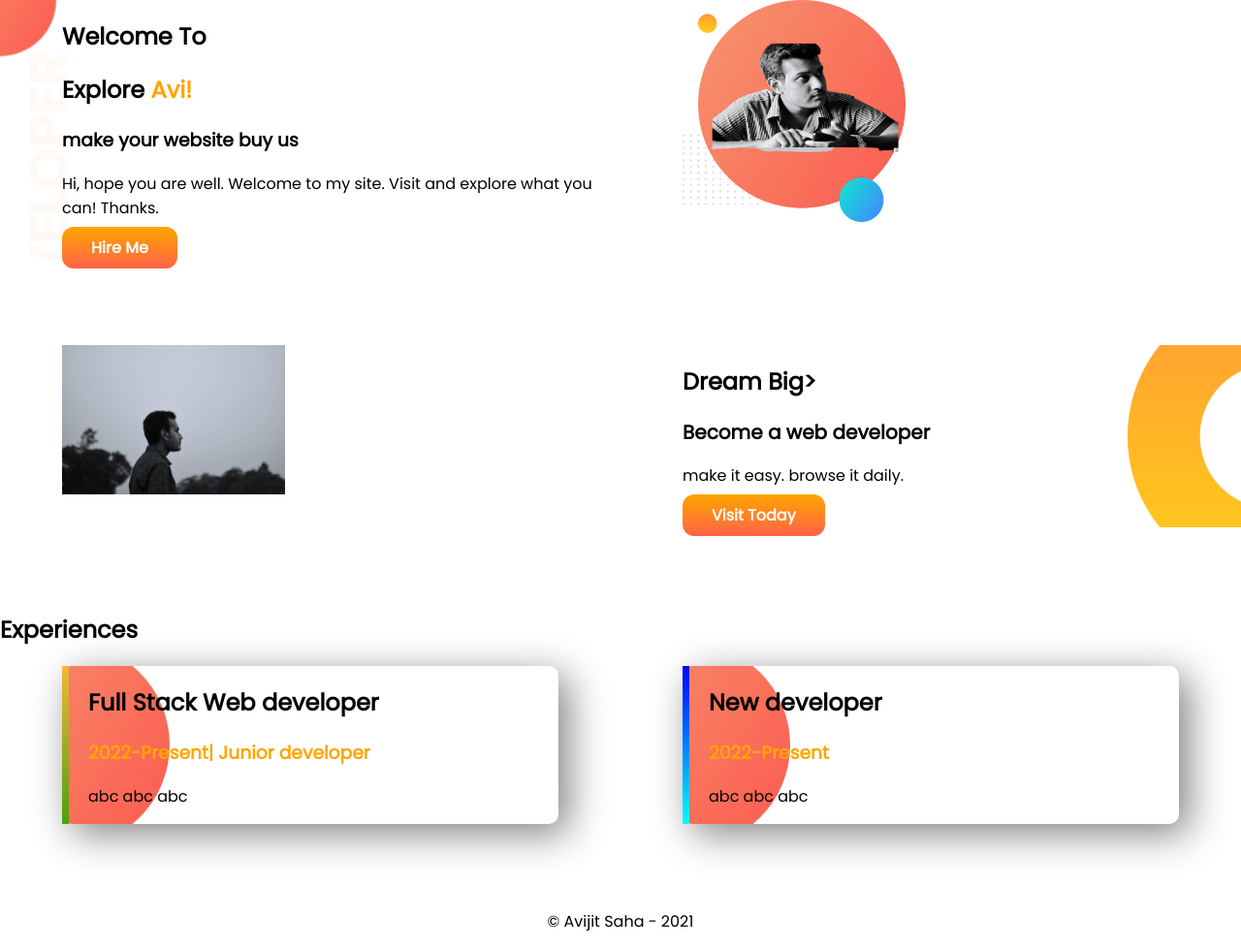
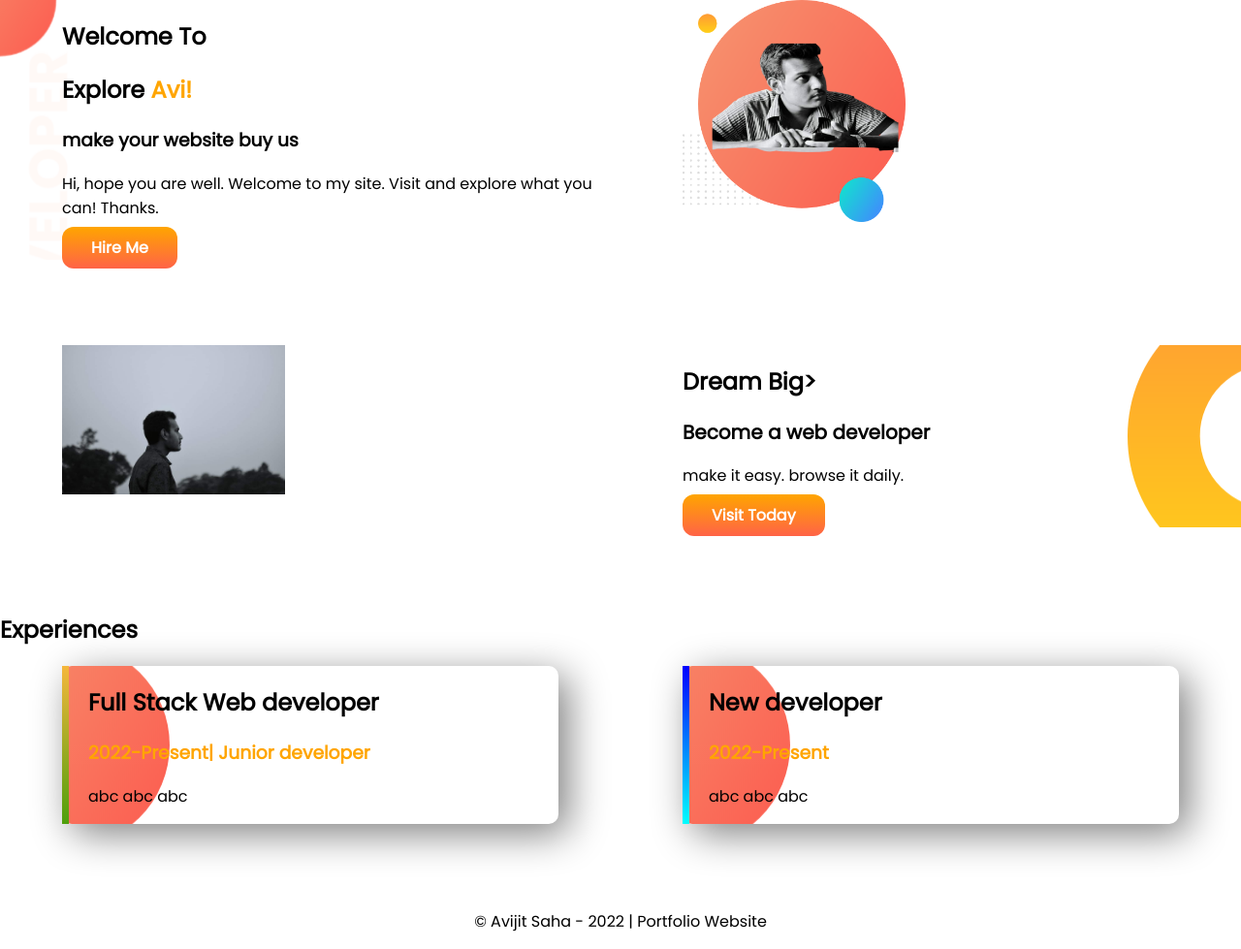
Before and after one commit to avijitsaha118/developer-portfolio, a plain HTML site: page index.html in a window 1280 px wide. Shown: the whole page at 97% size. Drawn offline with Linux system fonts and the light colour scheme.

Commit message:
footer edited

```diff
--- a/index.html
+++ b/index.html
@@ -59,7 +59,7 @@
 
     </section>
     <footer>
-        <p>© Avijit Saha - 2021
+        <p>© Avijit Saha - 2022 | Portfolio Website
 
         </p>
     </footer>
```
